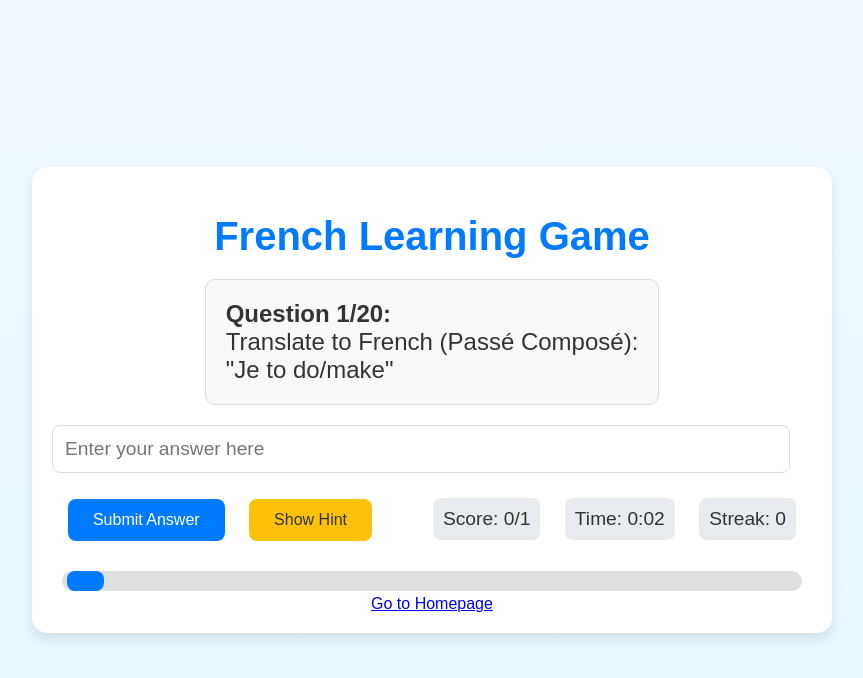
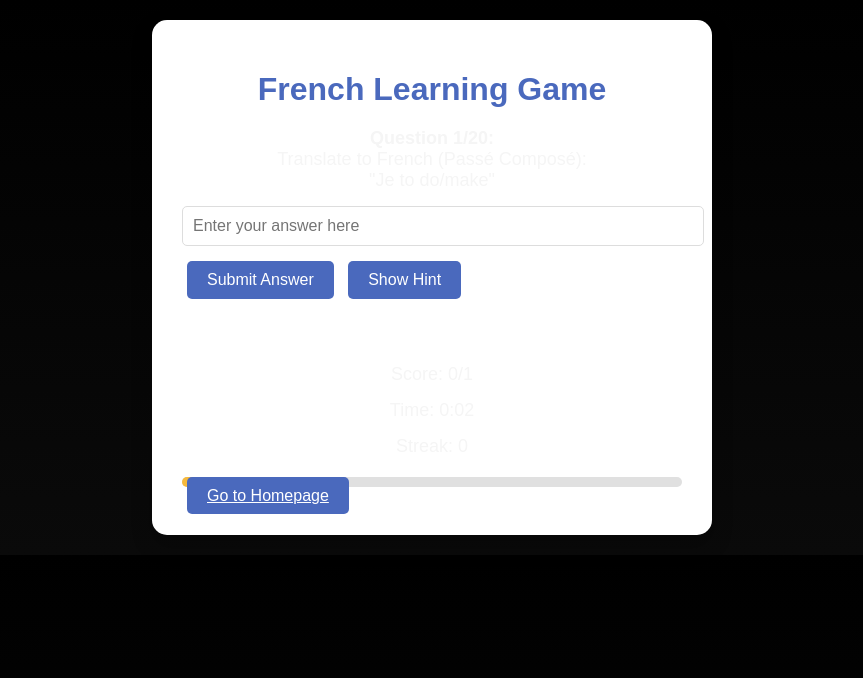
Before and after one commit to passecompose/a, a plain HTML site: page game.html in a window 1280 px wide. Both pictures are taken after a click on the button "Start Game". Shown: the whole page, without its empty margins (208-1071 px from the left). Drawn offline with Linux system fonts and the light colour scheme.

Commit message:
Update main.css

```diff
--- a/main.css
+++ b/main.css
@@ -1,156 +1,140 @@
-/* Global Styles */
+:root {
+    --primary: #4a69bd;
+    --secondary: #6a89cc;
+    --accent: #f6b93b;
+    --background: #0a0a0a; /* Dark background for space theme */
+    --text: #f5f5f5;
+}
+
 body {
-    font-family: 'Arial', sans-serif;
-    background: linear-gradient(to bottom, #f0f8ff, #e6f7ff);
-    color: #333;
+    font-family: 'Poppins', sans-serif;
     margin: 0;
     padding: 0;
-    text-align: center;
-    display: flex;
-    justify-content: center;
-    align-items: center;
-    min-height: 100vh;
+    overflow: hidden;
+    background: linear-gradient(to bottom, #000, #0a0a0a);
+    color: var(--text);
 }
 
 .container {
-    max-width: 800px;
+    background-color: white;
+    border-radius: 15px;
+    box-shadow: 0 10px 20px rgba(0,0,0,0.3);
+    padding: 30px;
+    max-width: 500px;
     width: 100%;
-    margin: 20px;
-    padding: 20px;
-    background: #fff;
-    border-radius: 15px;
-    box-shadow: 0 6px 12px rgba(0, 0, 0, 0.1);
-    box-sizing: border-box;
+    margin: 20px auto;
+    position: relative;
+    z-index: 1; /* Ensure container is above the background */
 }
 
-/* Header */
 h1 {
-    font-size: 2.5em;
+    color: var(--primary);
+    text-align: center;
     margin-bottom: 20px;
-    color: #007bff;
 }
 
-/* Buttons */
-button {
-    font-size: 1em;
-    padding: 12px 25px;
-    margin: 10px;
+.btn {
+    background-color: var(--primary);
+    color: white;
     border: none;
-    border-radius: 8px;
+    padding: 10px 20px;
+    border-radius: 5px;
     cursor: pointer;
-    transition: background-color 0.3s, transform 0.2s;
+    transition: background-color 0.3s, transform 0.3s;
+    font-size: 16px;
+    margin: 5px;
 }
 
-button:hover {
-    background-color: #0056b3;
+.btn:hover {
+    background-color: var(--secondary);
     transform: scale(1.05);
 }
 
-button:active {
-    background-color: #004494;
+input, select {
+    width: 100%;
+    padding: 10px;
+    margin: 10px 0;
+    border: 1px solid #ddd;
+    border-radius: 5px;
+    font-size: 16px;
 }
 
-/* Start and Submit Buttons */
-#startBtn {
-    background-color: #28a745;
-    color: #fff;
+.feedback {
+    padding: 15px;
+    margin-top: 15px;
+    border-radius: 5px;
+    font-weight: bold;
 }
 
-#submitBtn {
-    background-color: #007bff;
-    color: #fff;
+.correct { background-color: #d4edda; color: #155724; }
+.incorrect { background-color: #f8d7da; color: #721c24; }
+.hint { background-color: #fff3cd; color: #856404; }
+
+#question {
+    font-size: 18px;
+    margin-bottom: 15px;
+    text-align: center;
 }
 
-#hintBtn {
-    background-color: #ffc107;
-    color: #333;
+#score, #time, #streak {
+    text-align: center;
+    margin-top: 15px;
+    font-size: 18px;
 }
 
-/* Feedback Messages */
-.feedback {
-    font-size: 1.2em;
+.progress-bar {
+    width: 100%;
+    background-color: #e0e0e0;
+    border-radius: 5px;
     margin-top: 20px;
-    padding: 15px;
-    border-radius: 8px;
-    border: 1px solid transparent;
-    display: inline-block;
+    height: 10px;
 }
 
-.feedback.correct {
-    background-color: #d4edda;
-    color: #155724;
-    border-color: #c3e6cb;
+.progress {
+    width: 0%;
+    height: 100%;
+    background-color: var(--accent);
+    border-radius: 5px;
+    transition: width 0.5s ease-in-out;
 }
 
-.feedback.incorrect {
-    background-color: #f8d7da;
-    color: #721c24;
-    border-color: #f5c6cb;
+#accent-buttons {
+    display: flex;
+    justify-content: center;
+    margin-top: 10px;
 }
 
-.feedback.hint {
-    background-color: #e2e3e5;
-    color: #383d41;
-    border-color: #b9bcc2;
-}
-
-/* Question and Answer */
-#question {
-    font-size: 1.5em;
-    margin-bottom: 20px;
-    padding: 20px;
-    border: 1px solid #ddd;
-    border-radius: 10px;
-    background: #f9f9f9;
-    display: inline-block;
-    text-align: left;
-}
-
-#answer {
-    width: calc(100% - 22px);
-    font-size: 1.2em;
-    padding: 12px;
-    border: 1px solid #ddd;
-    border-radius: 8px;
-    box-sizing: border-box;
-    display: inline-block;
-}
-
-/* Progress Bar */
-.progress-bar {
-    margin-top: 20px;
-    padding: 0 5px;
-    background-color: #e0e0e0;
-    border-radius: 10px;
-    display: inline-block;
-    width: calc(100% - 30px);
-}
-
-#progress {
-    height: 20px;
-    background-color: #007bff;
-    width: 0%;
-    border-radius: 8px;
-    transition: width 0.3s;
-}
-
-/* Time and Score */
-#time, #score, #streak, #level-indicator {
-    font-size: 1.2em;
-    margin: 10px;
-    padding: 10px;
-    background: #e9ecef;
-    border-radius: 8px;
-    display: inline-block;
-}
-
-/* Hide Elements */
-#submitBtn, #hintBtn, #answer {
-    display: none;
+.accent-btn {
+    margin: 0 5px;
+    padding: 5px 10px;
+    background-color: var(--secondary);
+    color: white;
+    border: none;
+    border-radius: 3px;
+    cursor: pointer;
 }
 
 #level-indicator {
-    display: none;
-    font-size: 1.5em;
-    color: #28a745;
+    text-align: center;
+    font-size: 20px;
+    margin-top: 15px;
+    color: var(--primary);
+    display: none; /* Initially hidden */
 }
+
+/* Starry background animation */
+@keyframes stars {
+    from { transform: translateX(0); }
+    to { transform: translateX(-100%); }
+}
+
+.stars {
+    position: absolute;
+    top: 0;
+    left: 0;
+    width: 100%;
+    height: 100%;
+    background: url('https://www.transparenttextures.com/patterns/stardust.png') repeat;
+    animation: stars 200s linear infinite;
+    z-index: 0;
+}
```
